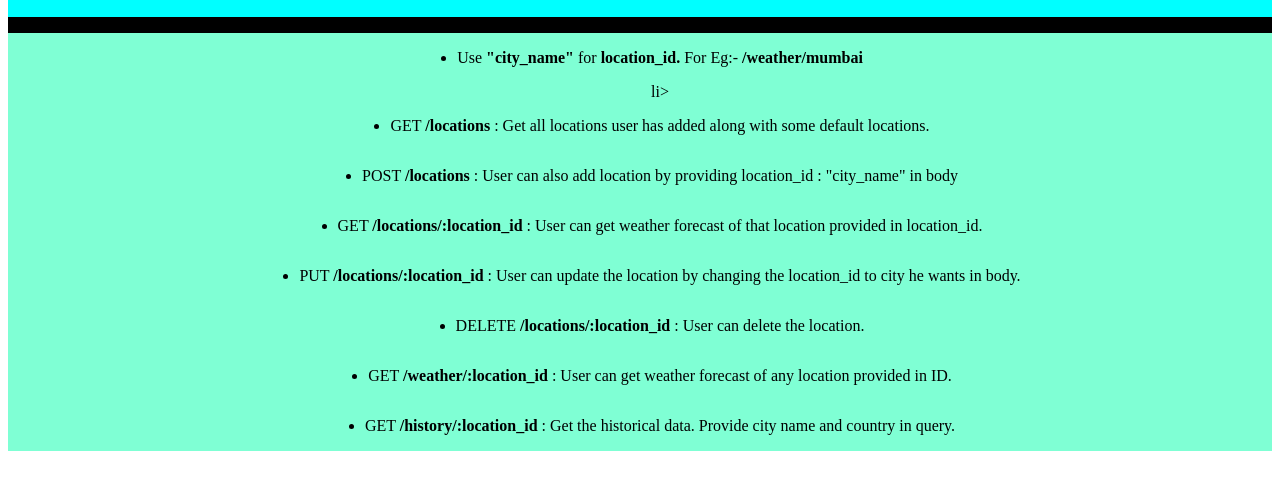
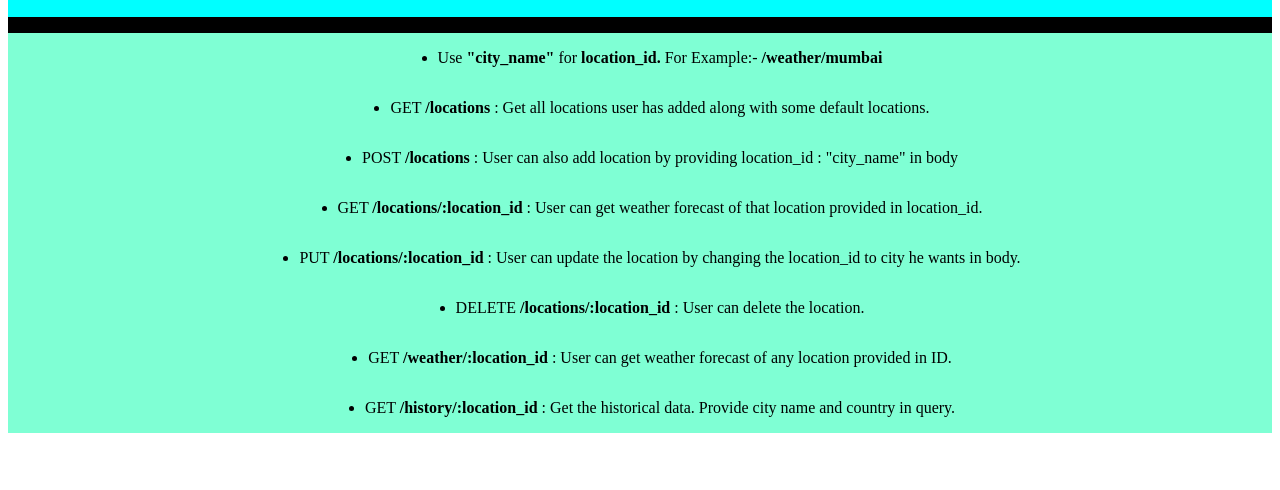
Before and after one commit to parthojha12/FitPage-Assessment, a website: page src/index.html in a window 1280 px wide. Shown: the part 264-754 px from the top of the page. Drawn offline with Linux system fonts and the light colour scheme.

Commit message:
Update index.html

```diff
--- a/src/index.html
+++ b/src/index.html
@@ -65,7 +65,7 @@
         </div>
         <div class="lowerdiv">
           <ul>
-            <li>Use <b>"city_name"</b> for <b>location_id.</b> For Eg:- <b>/weather/mumbai</b> </li>li>
+            <li>Use <b>"city_name"</b> for <b>location_id.</b> For Example:- <b>/weather/mumbai</b> </li>
             <li>
               GET <b>/locations</b> : Get all locations user has added along with some default locations.
             </li>
```
